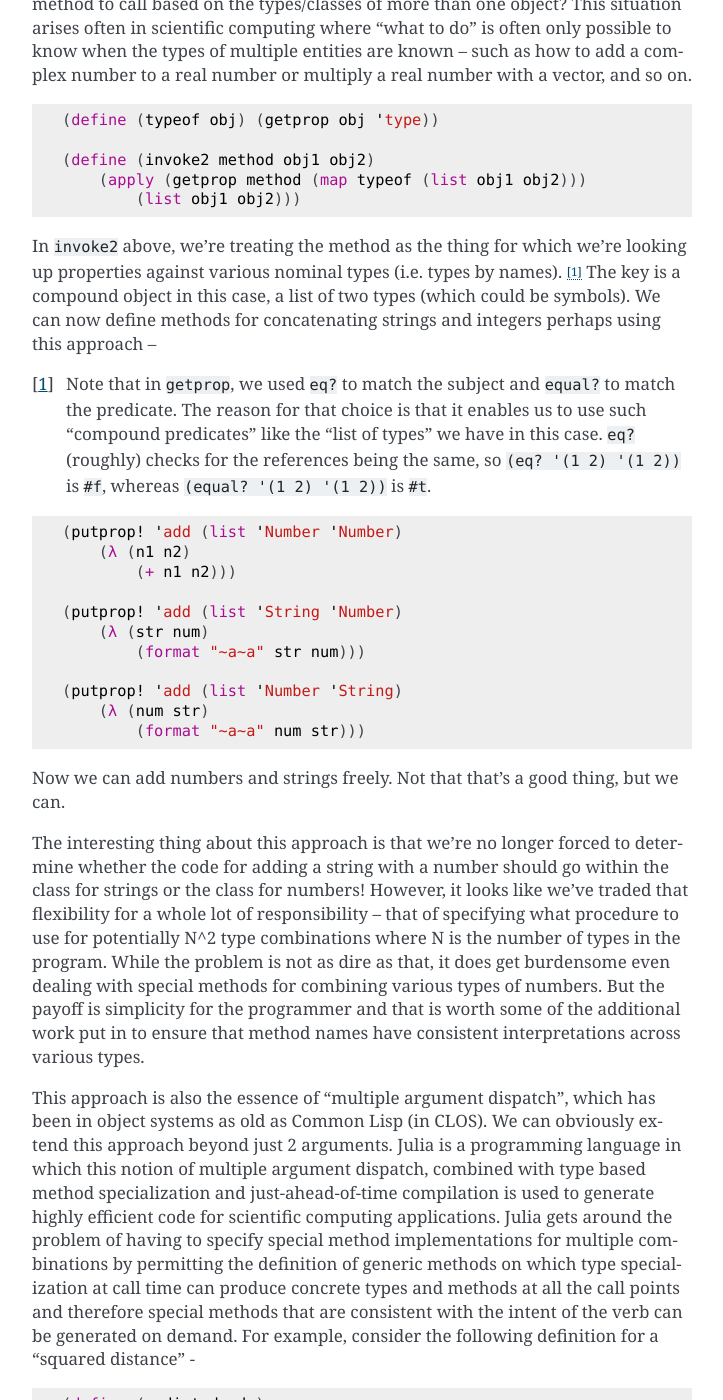
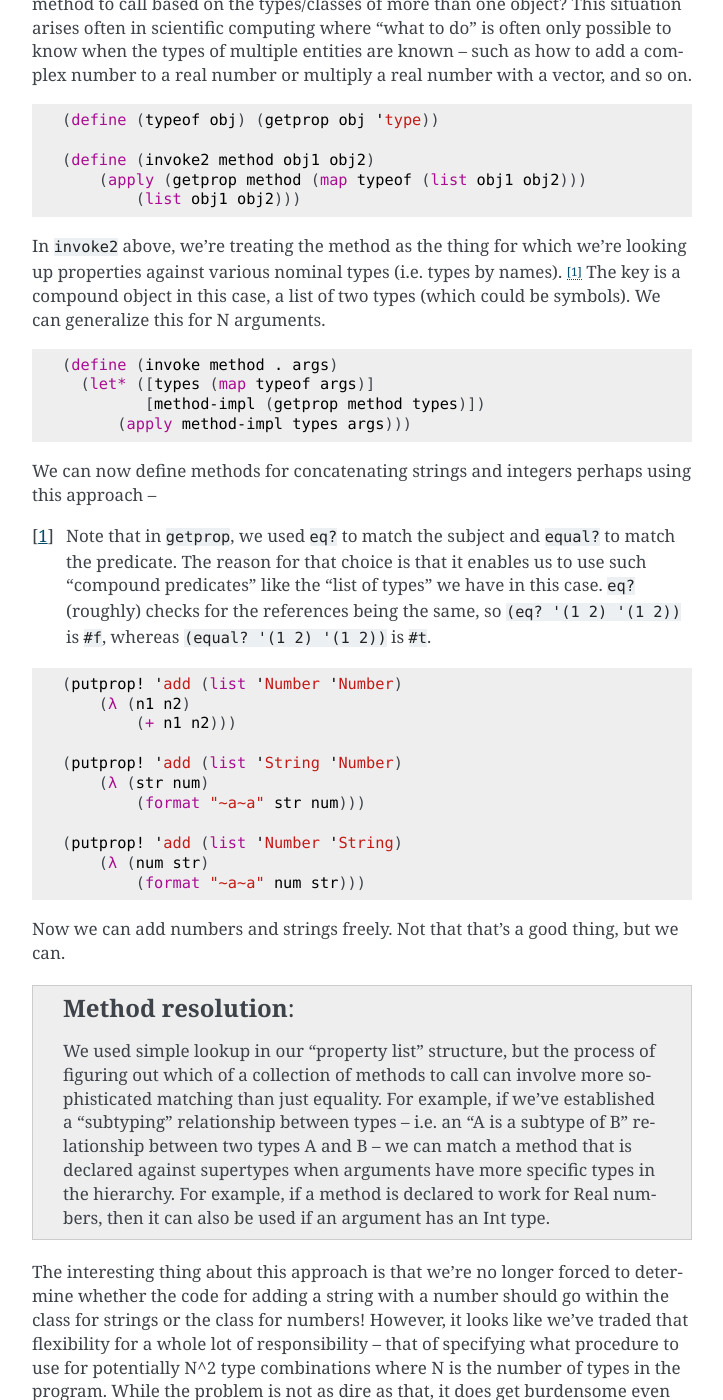
Before and after one commit to kreauniv/comp308, a Sphinx documentation site: the page built from source/dispatch.rst, in a window 1280 px wide and 1400 px high, scrolled down 12214 px. Shown: the whole window, without its empty margins (388-1111 px from the left). Built offline with Sphinx 7.4.7, drawn with Linux system fonts in a browser that asks for light colours.

Commit message:
notes tweaks

```diff
--- a/source/dispatch.rst
+++ b/source/dispatch.rst
@@ -613,8 +613,17 @@ vector, and so on.
 In ``invoke2`` above, we're treating the method as the thing for which
 we're looking up properties against various nominal types (i.e. types by
 names). [#eq]_ The key is a compound object in this case, a list of two types
-(which could be symbols). We can now define methods for concatenating
-strings and integers perhaps using this approach --
+(which could be symbols). We can generalize this for N arguments.
+
+.. code:: racket
+
+    (define (invoke method . args)
+      (let* ([types (map typeof args)]
+             [method-impl (getprop method types)])
+          (apply method-impl types args)))
+
+We can now define methods for concatenating strings and integers perhaps using
+this approach --
 
 .. [#eq] Note that in ``getprop``, we used ``eq?`` to match the
    subject and ``equal?`` to match the predicate. The reason for that
@@ -639,6 +648,19 @@ strings and integers perhaps using this approach --
 
 Now we can add numbers and strings freely. Not that that's a good thing, but
 we can.
+
+.. admonition:: **Method resolution**
+
+   We used simple lookup in our "property list" structure, but
+   the process of figuring out which of a collection of methods to call
+   can involve more sophisticated matching than just equality. For example,
+   if we've established a "subtyping" relationship between types --
+   i.e. an "A is a subtype of B" relationship between two types A and B --
+   we can match a method that is declared against supertypes when
+   arguments have more specific types in the hierarchy. For example,
+   if a method is declared to work for Real numbers, then it can also
+   be used if an argument has an Int type.
+
 
 The interesting thing about this approach is that we're no longer forced to
 determine whether the code for adding a string with a number should go within
```
